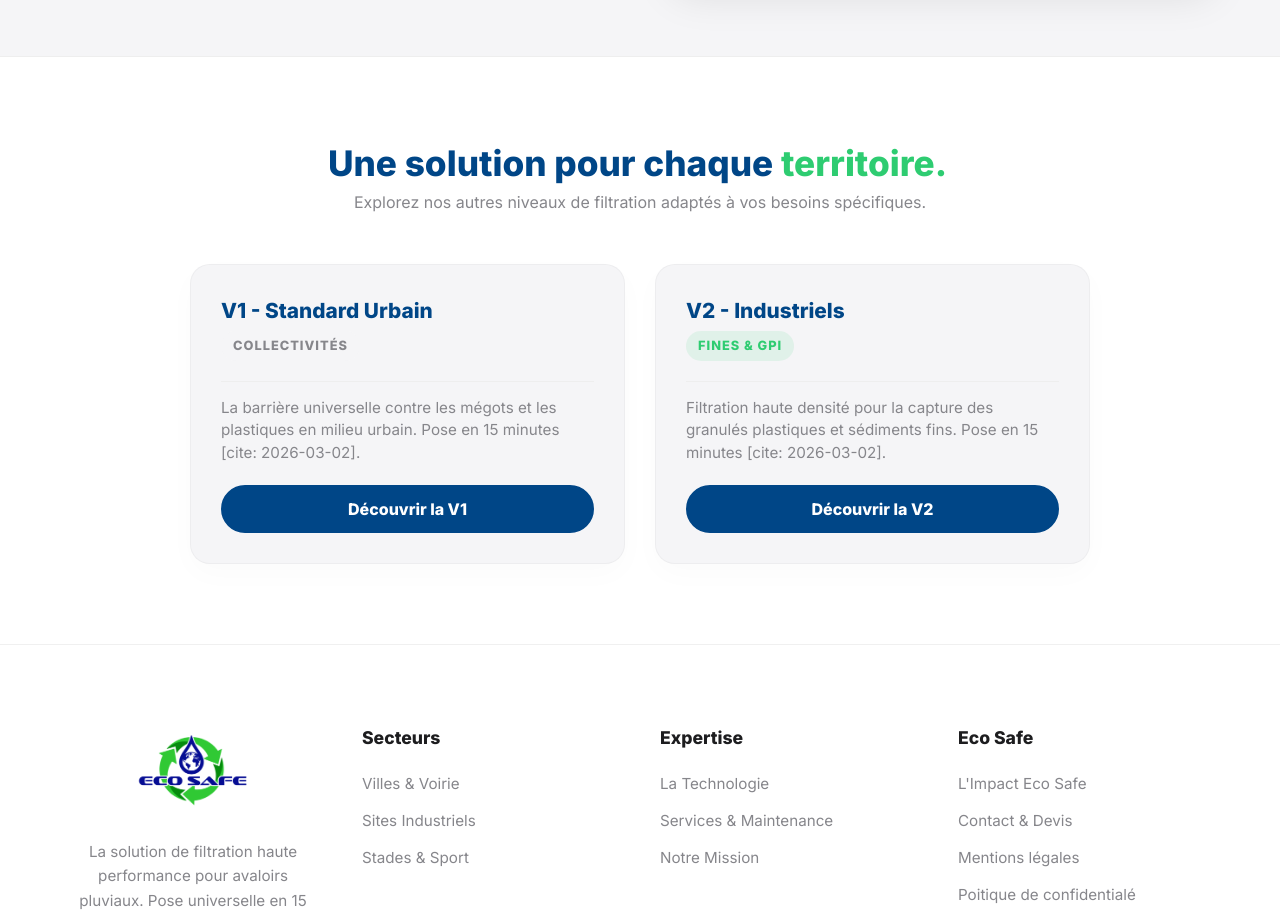
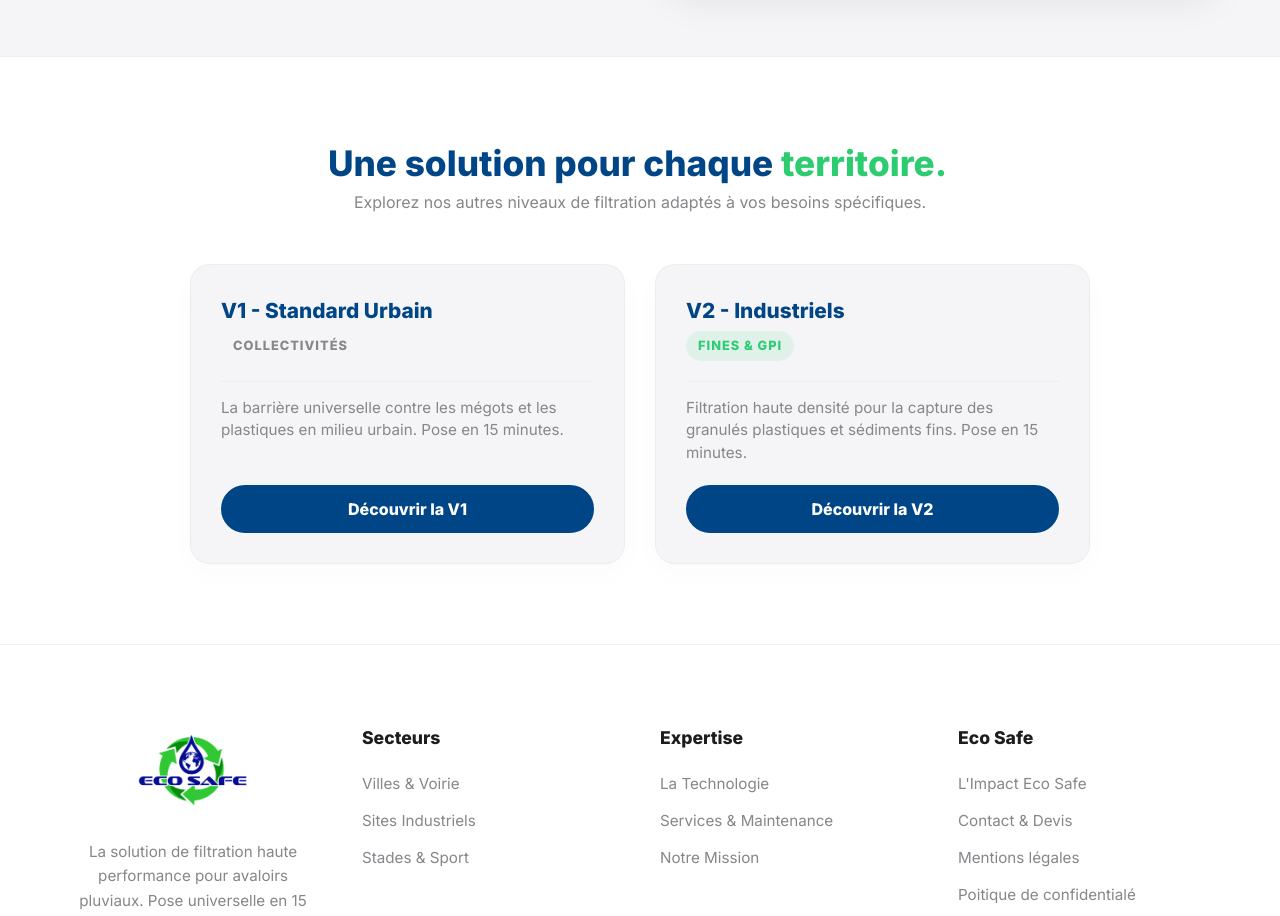
Before and after one commit to DuvalDVL/ecosafe, a Jekyll site: the page built from produit/complexe-sportif/index.html, in a window 1280 px wide, cut to the strip 1152-2068 px from the top of the page. Built offline with Jekyll 4.4.1, drawn with Linux system fonts in a browser that asks for light colours.

Commit message:
Update index.html

```diff
--- a/produit/complexe-sportif/index.html
+++ b/produit/complexe-sportif/index.html
@@ -64,7 +64,7 @@ json_ld: |
           <h3 style="font-size: 1.3rem; margin-bottom: 5px;">V1 - Standard Urbain</h3>
           <span class="badge-variant">Collectivités</span>
         </div>
-        <p style="font-size: 0.95rem; color: var(--text-muted); margin-bottom: 20px; flex-grow: 1;">La barrière universelle contre les mégots et les plastiques en milieu urbain. Pose en 15 minutes [cite: 2026-03-02].</p>
+        <p style="font-size: 0.95rem; color: var(--text-muted); margin-bottom: 20px; flex-grow: 1;">La barrière universelle contre les mégots et les plastiques en milieu urbain. Pose en 15 minutes.</p>
         <a href="{{ site.baseurl }}/produit/standard-urbain/" class="btn btn-primary" style="width: 100%;">Découvrir la V1</a>
       </div>
 
@@ -73,7 +73,7 @@ json_ld: |
           <h3 style="font-size: 1.3rem; margin-bottom: 5px;">V2 - Industriels</h3>
           <span class="badge-variant highlight">Fines & GPI</span>
         </div>
-        <p style="font-size: 0.95rem; color: var(--text-muted); margin-bottom: 20px; flex-grow: 1;">Filtration haute densité pour la capture des granulés plastiques et sédiments fins. Pose en 15 minutes [cite: 2026-03-02].</p>
+        <p style="font-size: 0.95rem; color: var(--text-muted); margin-bottom: 20px; flex-grow: 1;">Filtration haute densité pour la capture des granulés plastiques et sédiments fins. Pose en 15 minutes.</p>
         <a href="{{ site.baseurl }}/produit/industriel/" class="btn btn-primary" style="width: 100%;">Découvrir la V2</a>
       </div>
 
```
